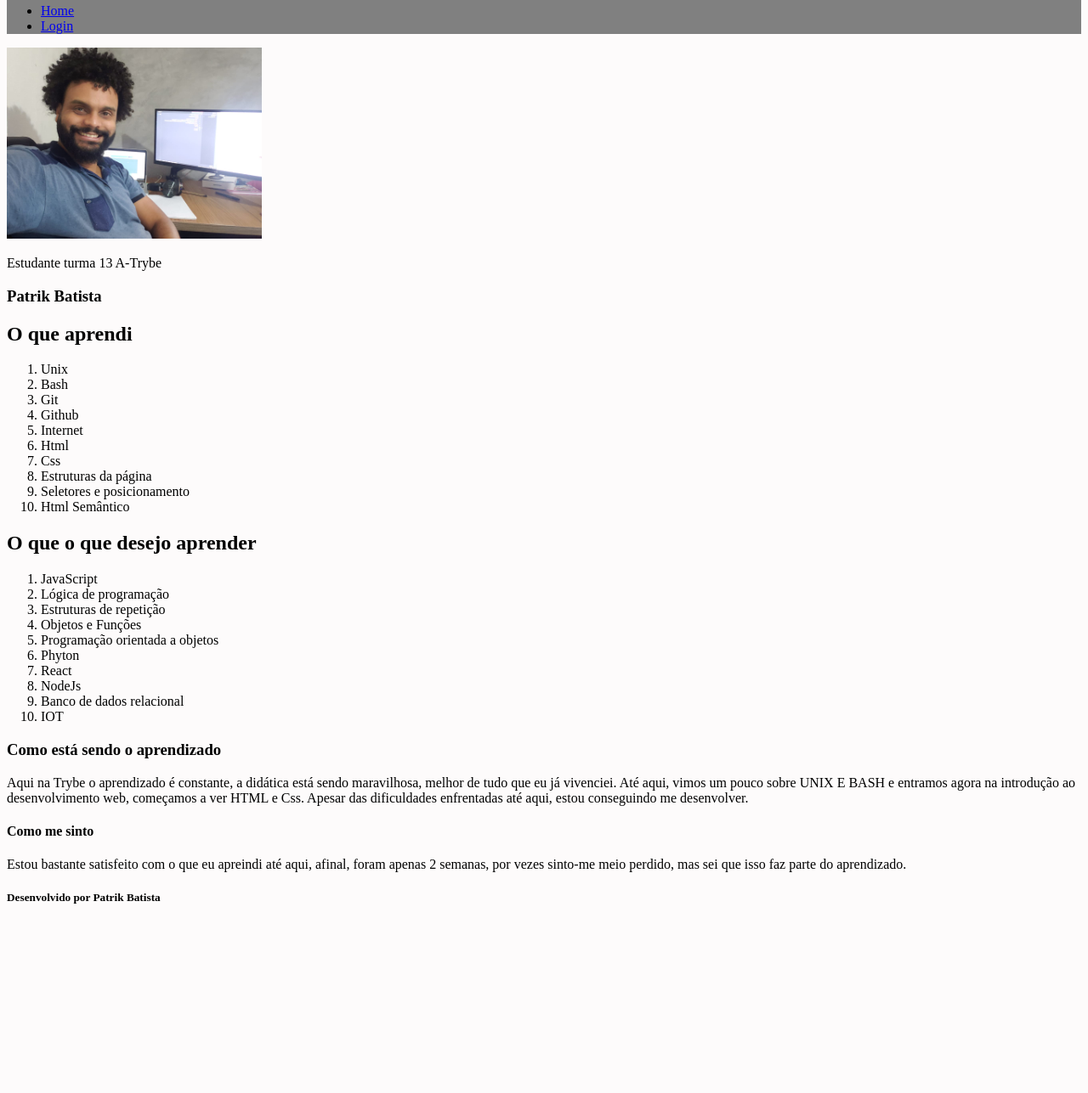
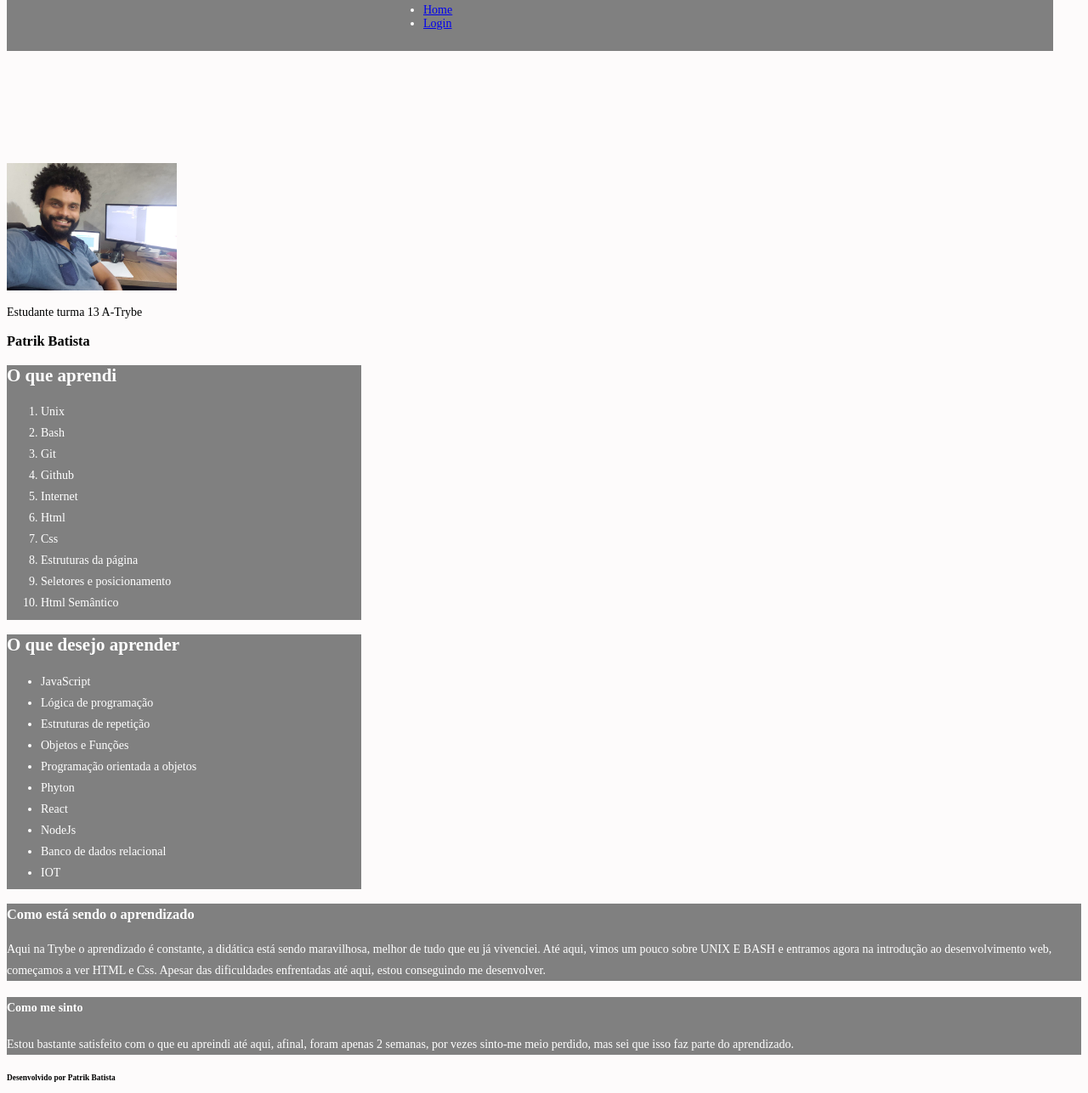
Before and after one commit to patrikbatista/Trybe-Fundamentos-03-LessonsLeraned, a website: page index.html in a window 1280 px wide. Shown: the part 76-1363 px from the top of the page at 85% size. Before the commit the page ends 1164 px from the top, so only its background shows below. Drawn offline with Linux system fonts and the light colour scheme.

Commit message:
ajustes inicias ao projeto

```diff
--- a/index.html
+++ b/index.html
@@ -22,6 +22,8 @@
     <p>Estudante turma 13 A-Trybe</p>
     <h3>Patrik Batista</h3>
 
+    <main>
+      <div class="licoes_aprendidas">
         <h2>O que aprendi</h2>
         <ol id="licoes_aprendidas">
           <li>Unix</li>
@@ -35,9 +37,11 @@
           <li>Seletores e posicionamento</li>
           <li>Html Semântico</li>
         </ol>
+      </div>
 
-    <h2>O que o que desejo aprender</h2>
-    <ol id="licoes_a_aprender">
+      <div class="licoes_a_aprender">
+        <h2>O que desejo aprender</h2>
+        <ul id="licoes_a_aprender">
           <li>JavaScript</li>
           <li>Lógica de programação</li>
           <li>Estruturas de repetição</li>
@@ -48,15 +52,18 @@
           <li>NodeJs</li>
           <li>Banco de dados relacional</li>
           <li>IOT</li>
-    </ol>
-    <article>
+        </ul>
+      </div>
+    </main>
+
+    <article class="article_aprendizado">
       <h3>Como está sendo o aprendizado</h3>
       <p>
         Aqui na Trybe o aprendizado é constante, a didática está sendo maravilhosa, melhor de tudo que eu já vivenciei. Até aqui, vimos um pouco sobre UNIX E BASH e entramos agora na introdução ao desenvolvimento web, começamos a ver HTML e Css. Apesar das dificuldades enfrentadas até aqui, estou conseguindo me desenvolver.
       </p>
     </article>
 
-    <section>
+    <section class="meu_sentimento">
       <aside>
         <h4>Como me sinto</h4>
         <p>Estou bastante satisfeito com o que eu apreindi até aqui, afinal, foram apenas 2 semanas, por vezes sinto-me meio perdido, mas sei que isso faz parte do aprendizado.</p>
@@ -64,9 +71,9 @@
     </section>
 
     <footer>
-      <h5>
+      <h6>
         Desenvolvido por Patrik Batista
-      </h5>
+     </h6>
     </footer>
   </body>
 </html>
--- a/style.css
+++ b/style.css
@@ -1,22 +1,48 @@
 .body{
   background-color: rgb(253, 251, 251);
   font-family: montserrat, sans sans-serif;
+  font-size: 14px;
 }
 
 #cabecalho{
   background-color: gray;
+  background-size: cover;
+  color: white;
+  position: fixed;
   top: 0;
-}
-#titulo{
+  padding: 10px 450px;
 }
 
+
 #minha_foto{
-  width: 300px;
+  width: 200px;
+  margin-top: 260px;
 }
 
-#licoes_aprendidas{
+.licoes_aprendidas{
+  background-color: gray;
+  color: white;
+  line-height: 25px;
+  height: 300px;
+  width: 33%;
 
 }
-#licoes_a_aprender{
+.licoes_a_aprender{
+  background-color: gray;
+  color: white;
+  line-height: 25px;
+  height: 300px;
+  width: 33%;
+}
+.article_aprendizado{
+  background-color: gray;
+  color: white;
+  line-height: 25px;
 
 }
+
+.meu_sentimento{
+  background-color: gray;
+  color: white;
+  line-height: 25px;
+}
```
Lines whose indentation alone changed are shown as unchanged.
